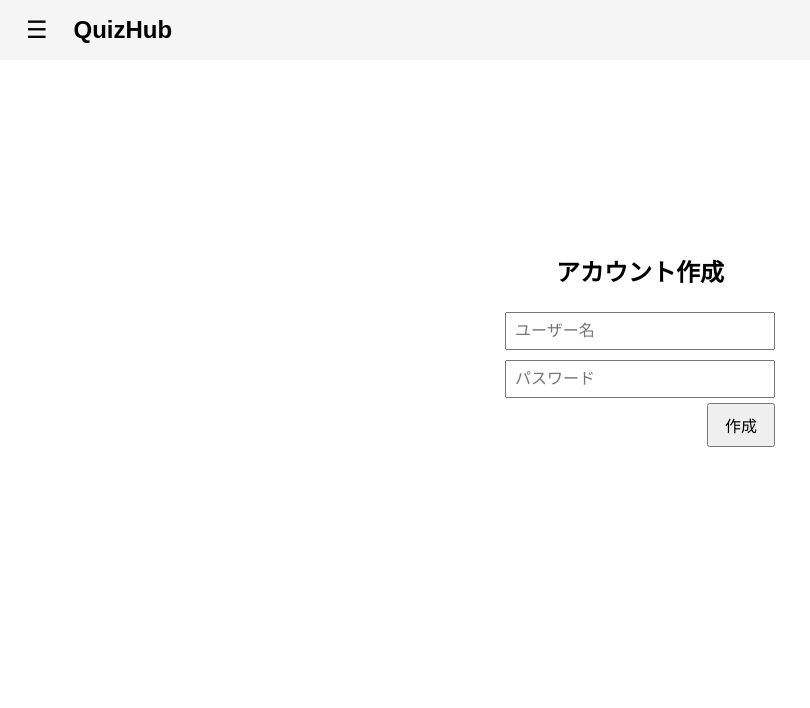
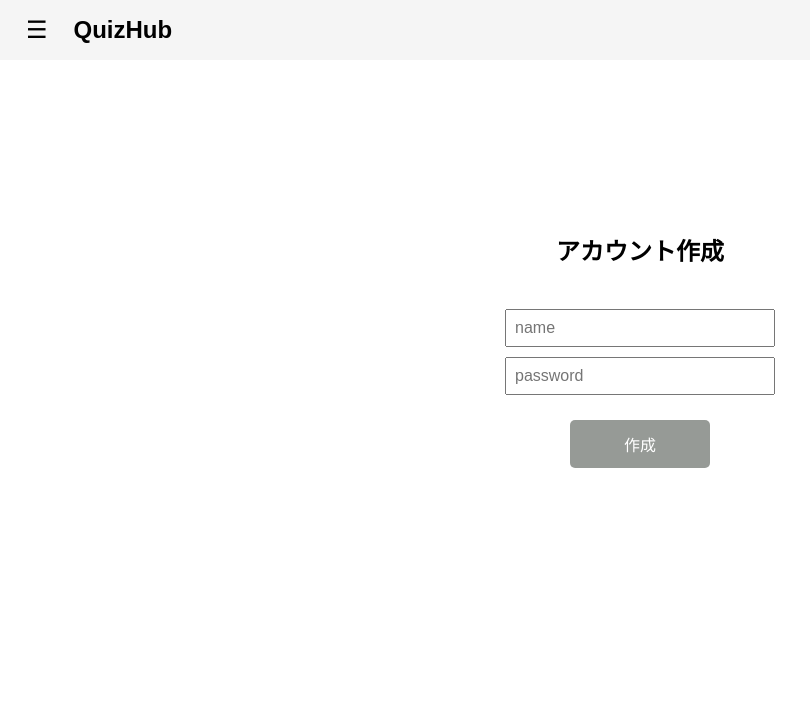
Before and after one commit to hori-moon/QuizHubProjects, a Django app: page /create_account/ in a window 1280 px wide. Shown: the top 708 px of the page, without its empty margins (0-810 px from the left). Run offline with Django 5.2, Linux system fonts and the light colour scheme.

Commit message:
新規アカウント作成OK

```diff
--- a/QuizHub/views/__init__.py
+++ b/QuizHub/views/__init__.py
@@ -3,3 +3,4 @@ from .view_questions_views import *
 from .room_views import *
 from .to_text_views import *
 from .login_views import *
+from .create_account_views import *
--- /dev/null
+++ b/QuizHub/views/create_account_views.py
@@ -0,0 +1,48 @@
+from django.shortcuts import render, redirect
+from django.contrib import messages
+from django.contrib.auth.hashers import make_password
+from ..services.supabase_client import supabase
+
+def create_account(request):
+    if request.method == 'POST':
+        name = request.POST.get('user_name')
+        password = request.POST.get('user_password')
+
+
+        print(f"[DEBUG] POST: name={name}, password={'*' * len(password)}")
+
+        if not name or not password:
+            messages.error(request, '全ての項目を入力してください。')
+            return render(request, 'create_account.html')
+
+        # Supabase重複チェック
+        try:
+            existing_user = supabase.table('users').select('name').eq('name', name).execute()
+            print(f"[DEBUG] existing_user: {existing_user}")
+
+            # if existing_user.error is not None:
+            #     messages.error(request, f"ユーザー確認中にエラーが発生しました: {existing_user.error.message}")
+            #     return render(request, 'create_account.html')
+
+            if existing_user.data and len(existing_user.data) > 0:
+                messages.error(request, 'このユーザー名は既に使われています。')
+                return render(request, 'create_account.html')
+
+        except Exception as e:
+            messages.error(request, f"ユーザー確認中に例外が発生しました: {e}")
+            return render(request, 'create_account.html')
+
+        # Supabaseに新規登録（パスワードをハッシュ化）
+        hashed_password = make_password(password)
+        data = {'name': name, 'password': hashed_password}
+        try:
+            response = supabase.table('users').insert(data).execute()
+            print(f"[DEBUG] insert response: {response}")
+        except Exception as e:
+            messages.error(request, f"Supabase登録中に例外が発生しました: {e}")
+            return render(request, 'create_account.html')
+
+        return redirect('to_text')  # URL名にリダイレクト
+
+    # GETの場合はアカウント作成ページを表示
+    return render(request, 'create_account.html')
--- a/static/css/create_account.css
+++ b/static/css/create_account.css
@@ -14,12 +14,13 @@
     width: 250px;
 }
 
-.button-wrapper {
-    width: 270px;
-    text-align: right;
-}
-
-.button-wrapper button {
-    padding: 8px 16px;
+.center-box button {
+    width: 50%;
+    padding: 12px;
+    margin-top: 20px;
+    background-color: #8d918de9;
+    color: white;
+    border: none;
+    border-radius: 5px;
     font-size: 16px;
 }
--- a/templates/create_account.html
+++ b/templates/create_account.html
@@ -3,26 +3,36 @@
 
 {% block title %}新規アカウント作成{% endblock %}
 
-<!-- CSS -->
 {% block extra_css %}
 <link rel="stylesheet" href="{% static 'css/create_account.css' %}">
 {% endblock %}
 
-<!-- JS -->
-{% block extra_js %}
-<!-- <script src="{% static 'js/to_text.js' %}"></script> -->
-{% endblock %}
-
-<!-- メイン -->
 {% block content %}
-
 <div class="center-box">
     <h2>アカウント作成</h2>
-    <input type="text" id="user_name" name="user_name" placeholder="ユーザー名" required>
-    <input type="password" id="user_password" name="user_password" placeholder="パスワード" required>
-    <div class="button-wrapper">
-        <button type="submit">作成</button>
-    </div>
+
+    {% if messages %}
+    <ul class="messages">
+        {% for message in messages %}
+        <li{% if message.tags %} class="{{ message.tags }}" {% endif %}>
+            {{ message }}
+            </li>
+            {% endfor %}
+    </ul>
+    {% endif %}
+
+
+
+    <form method="POST" action="{% url 'create_account' %}">
+
+        {% csrf_token %}
+        <br>
+        <input type="text" id="user_name" name="user_name" placeholder="name" required>
+        </br>
+        <input type="password" id="user_password" name="user_password" placeholder="password" required>
+        <div class="button-wrapper">
+            <button type="submit">作成</button>
+        </div>
+    </form>
 </div>
-
 {% endblock %}
```
